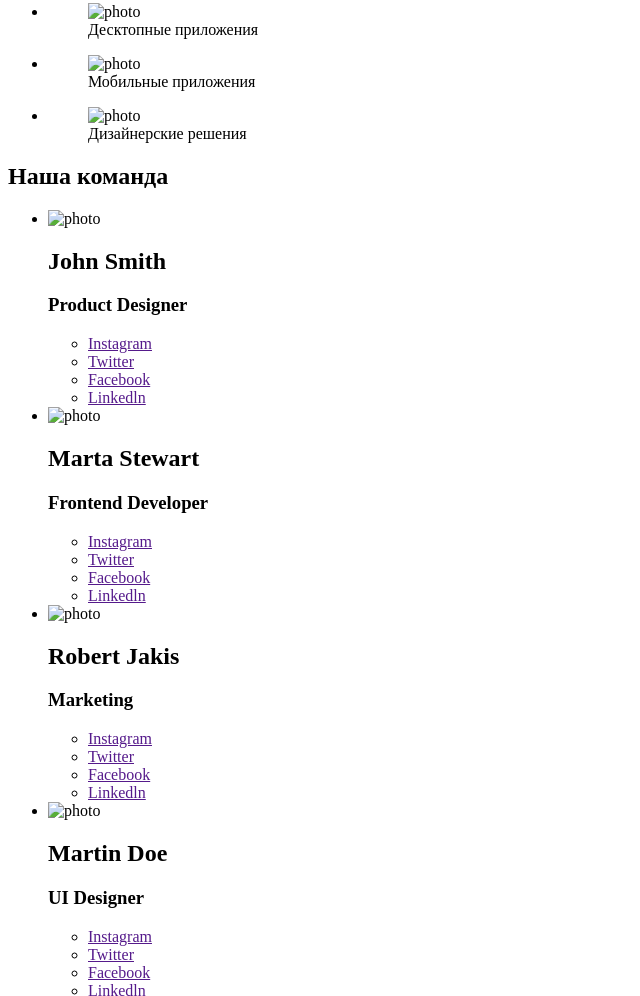
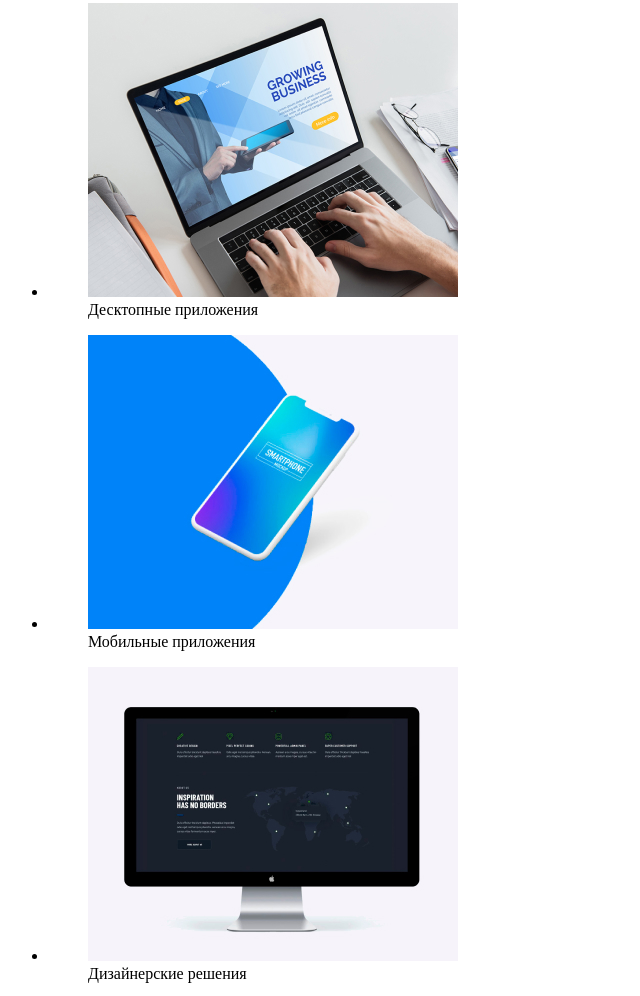
Before and after one commit to IrinaDiachenco/goit-markup-hw-01, a plain HTML site: page index.html in a window 1280 px wide. Shown: the part 683-1679 px from the top of the page, without its empty margins (0-640 px from the left). Drawn offline with Linux system fonts and the light colour scheme.

Commit message:
добавлены фото
наконец-то)))

```diff
--- a/index.html
+++ b/index.html
@@ -60,19 +60,19 @@
              <ul>
                  <li>
                     <figure>
-                     <img src="./images/img.jpg" alt="photo" width="370" />
+                     <img src="./photo/img.jpg" alt="photo" width="370" />
                      <figcaption>Десктопные приложения</figcaption>
                     </figure>
                  </li>
                  <li>
                     <figure>
-                     <img src="./images/img1.jpg" alt="photo" width="370" />
+                     <img src="./photo/img1.jpg" alt="photo" width="370" />
                      <figcaption>Мобильные приложения</figcaption>
                     </figure>
                  </li>
                  <li>
                     <figure>
-                     <img src="./images/img2.jpg" alt="photo" width="370" />
+                     <img src="./photo/img2.jpg" alt="photo" width="370" />
                      <figcaption>Дизайнерские решения</figcaption>
                     </figure>
                  </li>
@@ -83,7 +83,7 @@
              <h1>Наша команда</h1>
              <ul>
                  <li>
-                     <img src="./images/photo.jpg" alt="photo" width="270" />
+                     <img src="./photo/photo.jpg" alt="photo" width="270" />
                      <h2>John Smith</h2>
                      <h3>Product Designer</h3>
                      <ul>
@@ -94,7 +94,7 @@
                      </ul>
                  </li>
                  <li>
-                    <img src="./images/photo1.jpg" alt="photo" width="270" />
+                    <img src="./photo/photo1.jpg" alt="photo" width="270" />
                     <h2>Marta Stewart</h2>
                     <h3>Frontend Developer</h3>
                     <ul>
@@ -105,7 +105,7 @@
                     </ul>
                  </li>
                  <li>
-                    <img src="./images/photo2.jpg" alt="photo" width="270" />
+                    <img src="./photo/photo2.jpg" alt="photo" width="270" />
                     <h2>Robert Jakis</h2>
                     <h3>Marketing</h3>
                     <ul>
@@ -116,7 +116,7 @@
                     </ul>
                  </li>
                  <li>
-                    <img src="./images/photo3.jpg" alt="photo" width="270" />
+                    <img src="./photo/photo3.jpg" alt="photo" width="270" />
                     <h2>Martin Doe</h2>
                     <h3>UI Designer</h3>
                     <ul>
```
Also changed, not shown: photo/img.jpg (added), photo/img1.jpg (added), photo/img2.jpg (added), photo/photo.jpg (added), photo/photo1.jpg (added), photo/photo2.jpg (added), photo/photo3.jpg (added).
